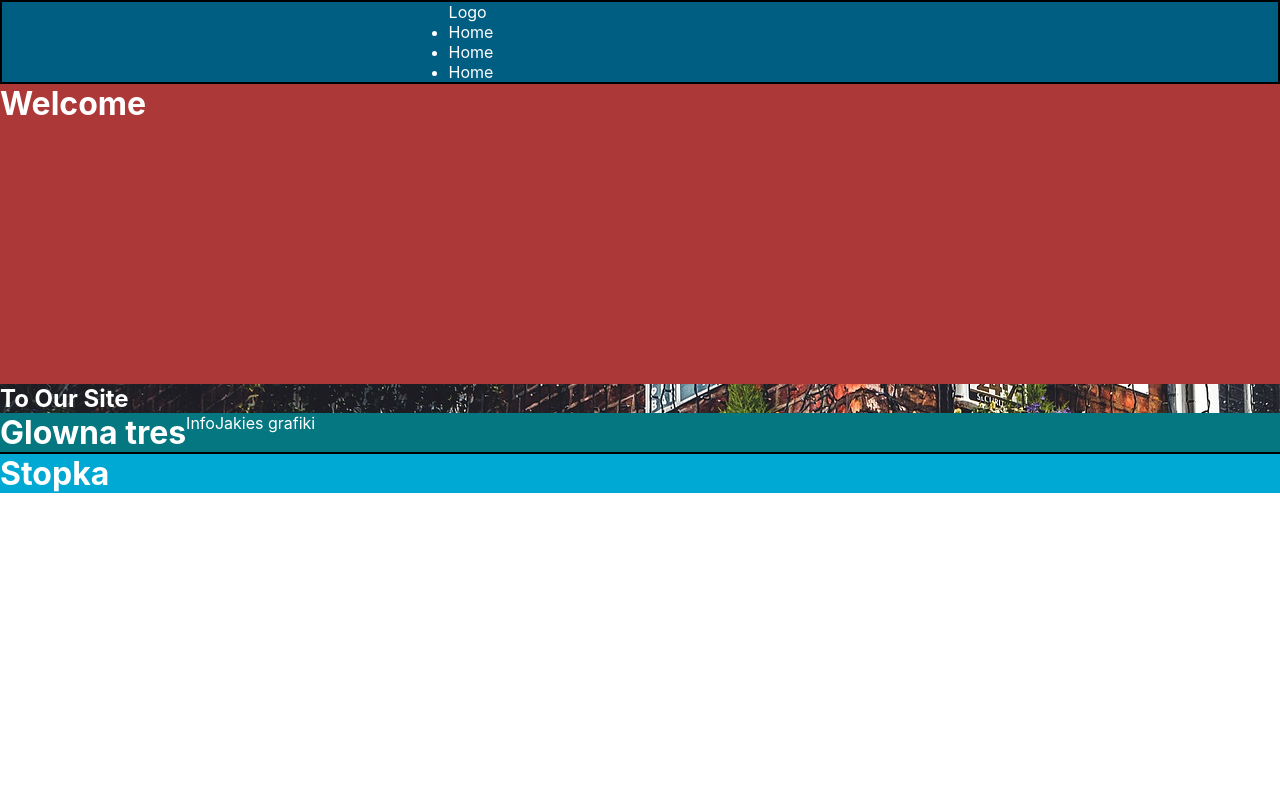
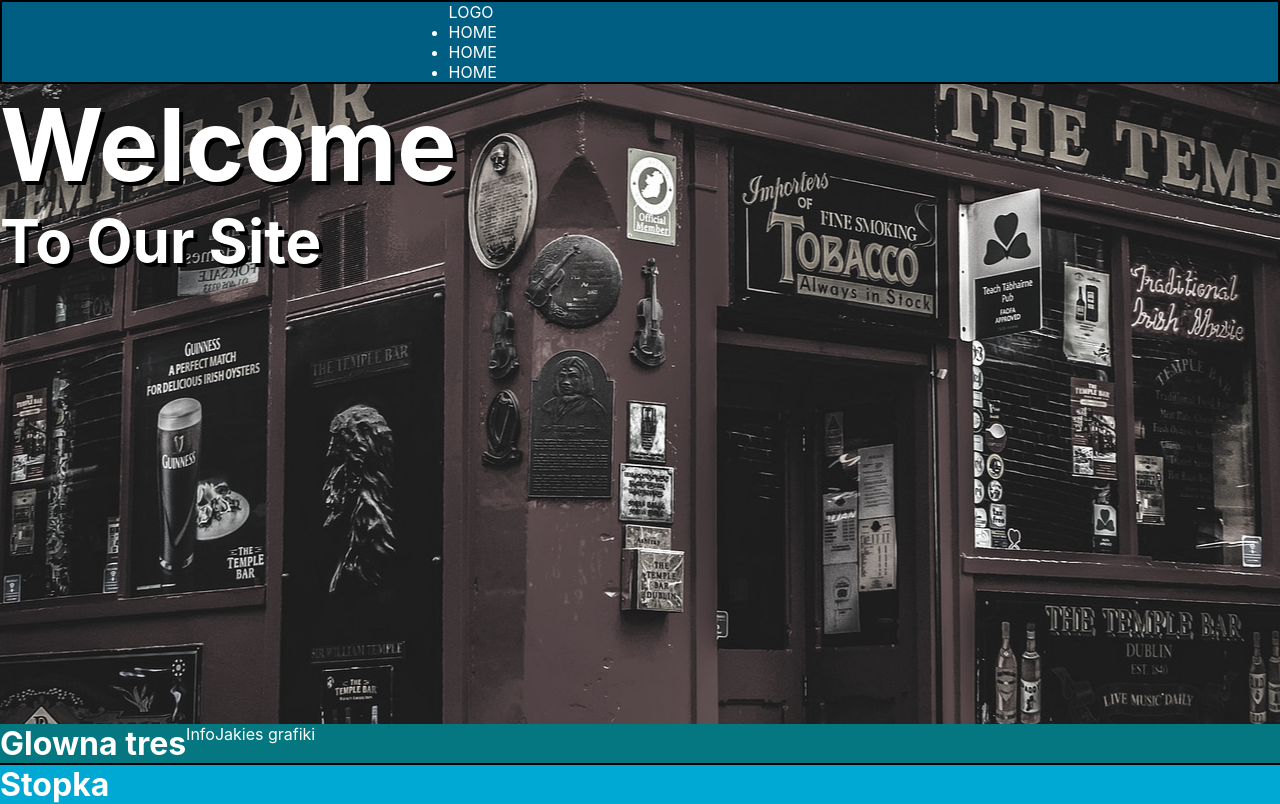
Before and after one commit to marcinoles87/newsite, a React (Create React App) app: page / in a window 1280 px wide. Built offline with nearby package versions, Linux system fonts and the light colour scheme.

Commit message:
new css add

```diff
--- a/src/components/HeaderStyle.css
+++ b/src/components/HeaderStyle.css
@@ -1,12 +1,26 @@
 .header{
     display: flex;
     flex-direction: column;
+    flex-basis: auto;
+    height: 80vh;
     background-color: rgb(0, 76, 82);
     color:white;
     background-image:url(../img/trip_main.jpg);
+    filter: grayscale(0.9);
+    background-position: center;
+    background-size:auto;
+    background-repeat: no-repeat;
+
+
 }
 
 .header h1{
-    height: 300px;
-    background-color: rgb(173, 56, 56);
+    font-size: 100px;
+    text-shadow: 4px 4px black;
 }
+
+.header h2 {
+    font-size: 60px;
+    text-shadow: 4px 4px black;
+
+}
--- a/src/components/NavStyle.css
+++ b/src/components/NavStyle.css
@@ -11,4 +11,7 @@
 
 .nav ul {
     flex-basis: 30%;
+    text-decoration: none;
+    text-transform: uppercase;
+
 }
```
